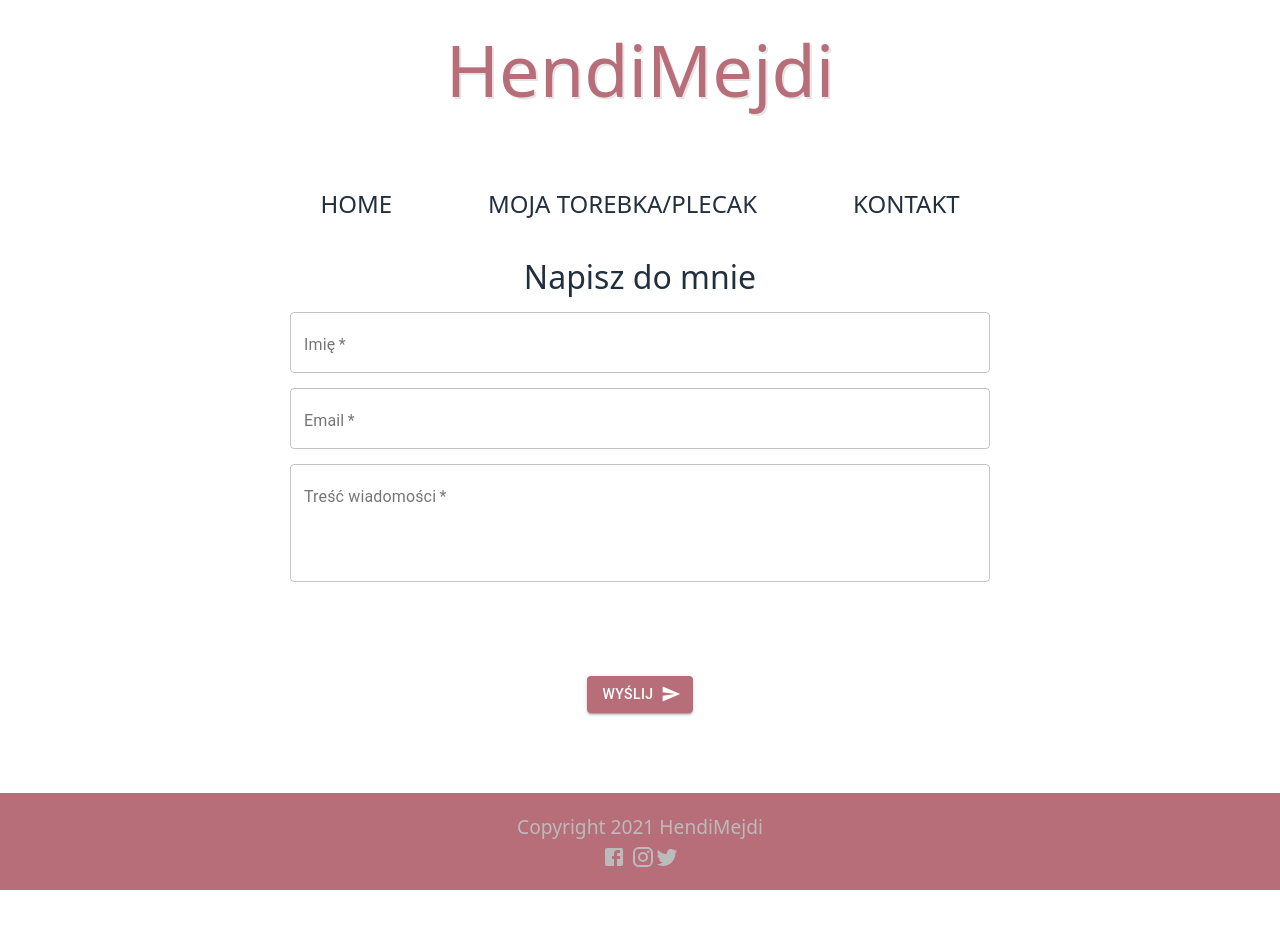
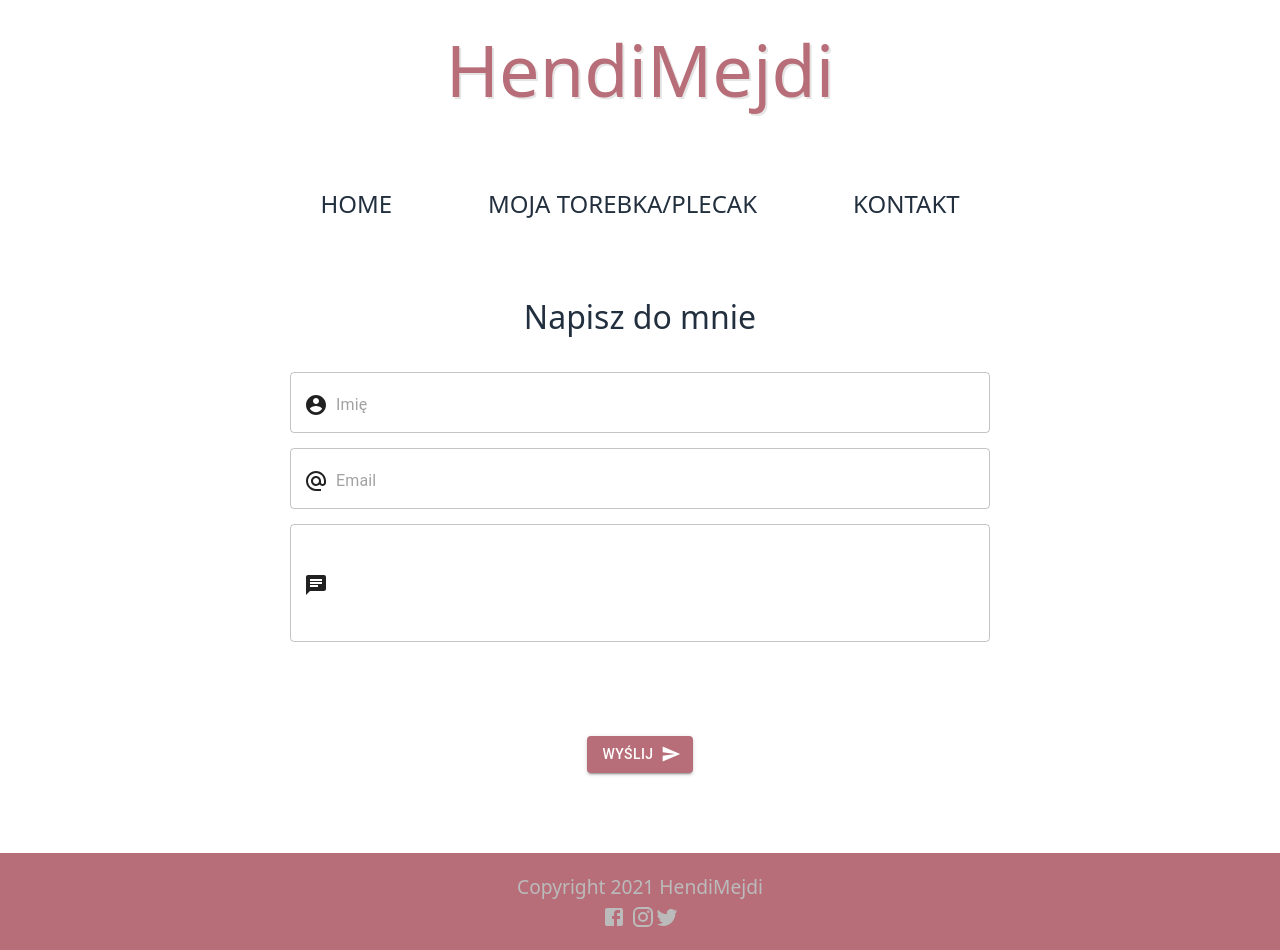
Before and after one commit to Piotr-Zacharski/hendimejdinc, a Next.js app: page /contact in a window 1280 px wide. Before the commit the page ends 890 px from the top, so only its background shows below. Built offline with nearby package versions, Linux system fonts and the light colour scheme.

Commit message:
Colors and partial validation :tada:

```diff
--- a/pages/contact.js
+++ b/pages/contact.js
@@ -1,6 +1,10 @@
-import { Button, createMuiTheme, ThemeProvider, makeStyles, TextField } from "@material-ui/core";
+import { Button, createMuiTheme, ThemeProvider, makeStyles, TextField, InputAdornment } from "@material-ui/core";
+import { AccountCircle } from "@material-ui/icons";
+import AlternateEmailIcon from '@material-ui/icons/AlternateEmail';
+import ChatIcon from '@material-ui/icons/Chat';
 import SendIcon from '@material-ui/icons/Send';
 import styled from "styled-components";
+
 
 const useStyles = makeStyles({
   contact: {
@@ -11,6 +15,9 @@ const useStyles = makeStyles({
     marginLeft: 'auto',
     marginRight: 'auto',
     borderColor: '#b76e79',
+  },
+  container: {
+    marginTop: 40
   },
   button: {
     backgroundColor: '#b76e79',
@@ -40,6 +47,7 @@ const StyledText = styled.h3`
 justify-content: center;
 display: flex;
 margin: 0 auto;
+margin-bottom: 40px;
 align-items: center;
 font-size: 2rem;
 position: relative;
@@ -63,27 +71,48 @@ const Contact = () => {
 
     return (
       <ThemeProvider theme={theme}>
-       <div>
+       <div className={classes.container}>
          <StyledText>Napisz do mnie</StyledText>
          <div className="wrapper">
          <form>
          <input type="hidden" name="_captcha" value="false" />
         <TextField
         className={classes.contact}
-        label="Imię"
+        InputProps={{
+          startAdornment: (
+            <InputAdornment position="start">
+              <AccountCircle />
+            </InputAdornment>
+          ),
+        }}
         variant="outlined"
+        placeholder="Imię"
         required>
         </TextField>
         <TextField
         type="email" name="email"
         className={classes.contact}
-        label="Email"
+        InputProps={{
+          startAdornment: (
+            <InputAdornment position="start">
+              <AlternateEmailIcon />
+            </InputAdornment>
+          ),
+        }}
         variant="outlined"
-        required>
+        placeholder="Email"
+        required
+        >
         </TextField>
         <TextField
         className={classes.contact}
-        label="Treść wiadomości"
+        InputProps={{
+          startAdornment: (
+            <InputAdornment position="start">
+              <ChatIcon />
+            </InputAdornment>
+          ),
+        }}
         variant="outlined"
         multiline
         rows={4}
```
Also changed, not shown: components/Input.js (+27 -1 lines).
